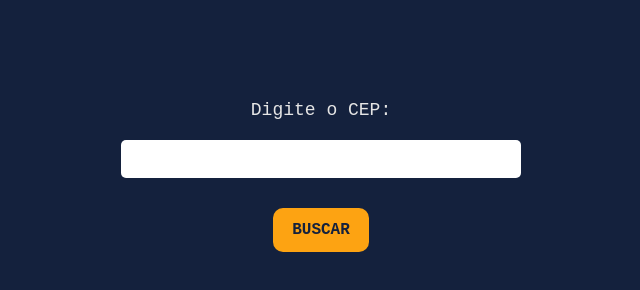
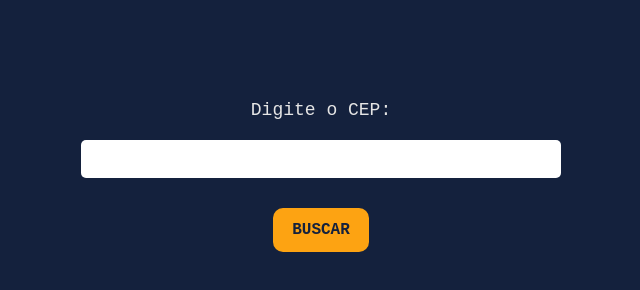
Before and after one commit to julianachagas/javascript-exercises, a plain HTML site: page busca-cep/index.html in a window 1280 px wide. Shown: the whole page, without its empty margins (319-959 px from the left). Drawn offline with Linux system fonts and the light colour scheme.

Commit message:
refactor: modify container width

```diff
--- a/busca-cep/style.css
+++ b/busca-cep/style.css
@@ -19,7 +19,7 @@ body {
 }
 
 .container {
-  width: min(500px, 90%);
+  width: min(600px, 90%);
   margin: 0 auto;
   padding-top: 10rem;
   display: flex;
```
